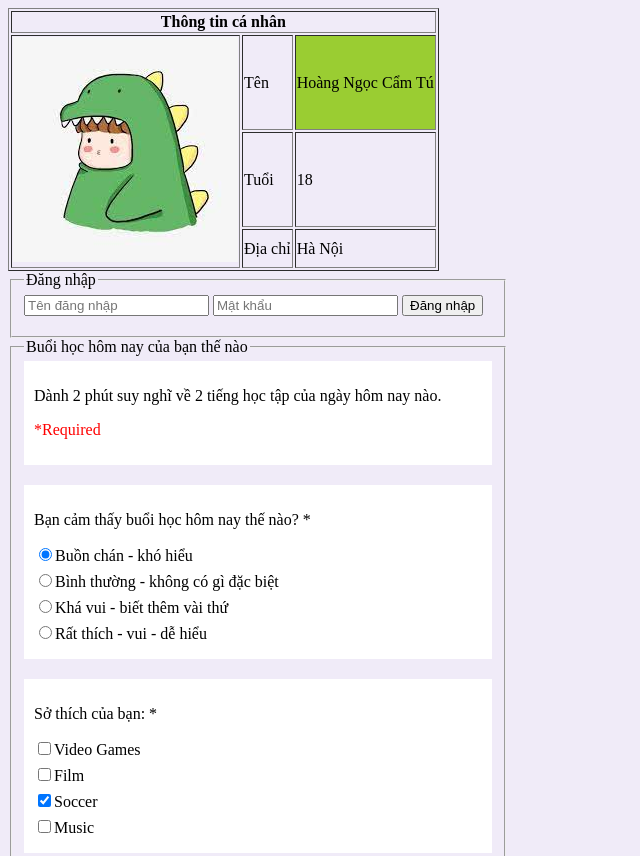
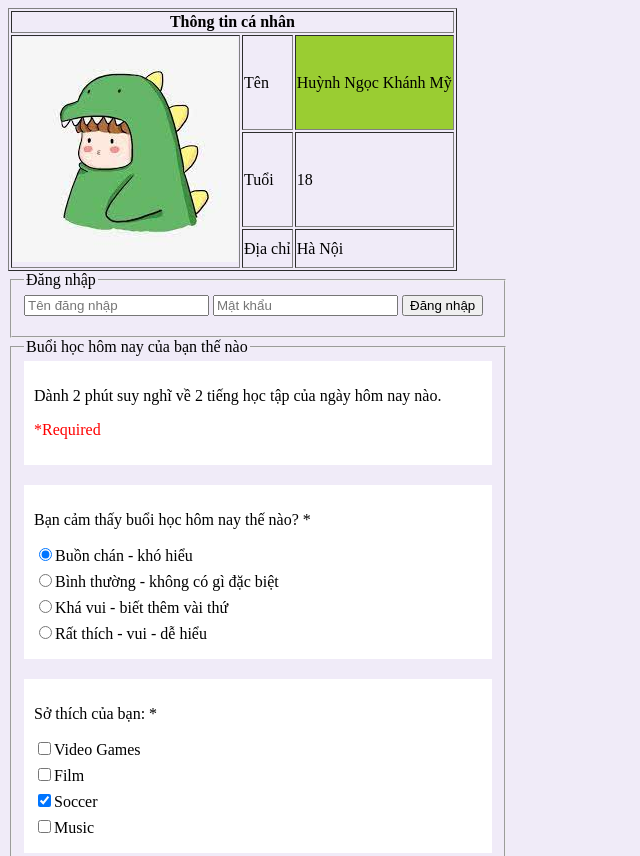
Before and after one commit to hoangdtcg/Lesson5-webdesign-lab, a plain HTML site: page index.html in a window 1280 px wide. Shown: the top 856 px of the page, without its empty margins (0-640 px from the left). Drawn offline with Linux system fonts and the light colour scheme.

Commit message:
cap nhat demo

```diff
--- a/index.html
+++ b/index.html
@@ -39,7 +39,7 @@
                 <p>Tên</p>
             </td>
             <td style="background-color: yellowgreen;">
-                Hoàng Ngọc Cẩm Tú
+                Huỳnh Ngọc Khánh Mỹ
             </td>
 
         </tr>
```
Also changed, not shown: Git - Công cụ để quản lý mã nguồn.txt.
